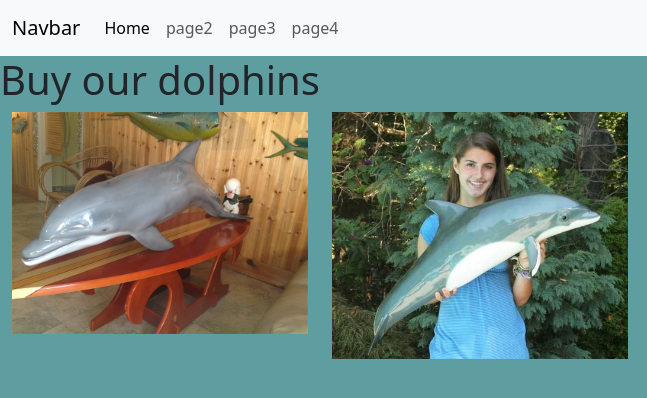
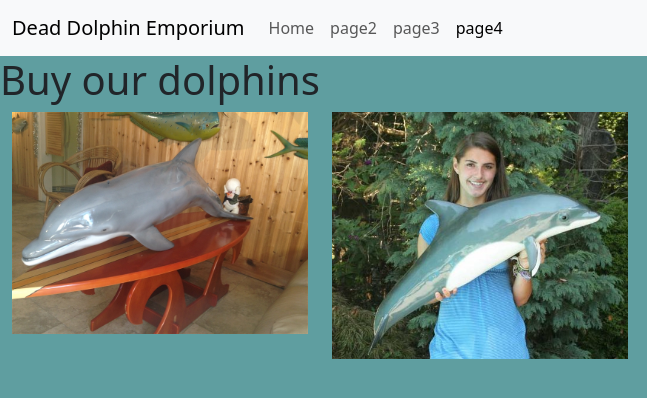
Before and after one commit to Terafora/Team-Project-Yeah, a plain HTML site: page page4.html in a window 1280 px wide. Shown: the full height of the page, 0-647 px from the left. Drawn offline with nearby package versions, Linux system fonts and the light colour scheme.

Commit message:
changed brand on navbar

```diff
--- a/page4.html
+++ b/page4.html
@@ -13,17 +13,17 @@
 <body>
     <a href="./page2"></a> <a href="./page3"></a> <a href="./page4"></a>
     <nav class="navbar navbar-expand-lg bg-body-tertiary">
-        <div class="container-fluid"> <a class="navbar-brand" href="#">Navbar</a> <button class="navbar-toggler"
+        <div class="container-fluid"> <a class="navbar-brand" href="#">Dead Dolphin Emporium</a> <button class="navbar-toggler"
                 type="button" data-bs-toggle="collapse" data-bs-target="#navbarNavDropdown"
                 aria-controls="navbarNavDropdown" aria-expanded="false" aria-label="Toggle navigation"> <span
                     class="navbar-toggler-icon"></span> </button>
             <div class="collapse navbar-collapse" id="navbarNavDropdown">
                 <ul class="navbar-nav">
-                    <li class="nav-item"> <a class="nav-link active" aria-current="page" href="./index.html">Home</a>
+                    <li class="nav-item"> <a class="nav-link" aria-current="page" href="./index.html">Home</a>
                     </li>
                     <li class="nav-item"> <a class="nav-link" href="./page2.html">page2</a> </li>
                     <li class="nav-item"> <a class="nav-link" href="./page3.html">page3</a> </li>
-                    <li class="nav-item"> <a class="nav-link" href="./page4.html">page4</a> </li>
+                    <li class="nav-item"> <a class="nav-link active" href="./page4.html">page4</a> </li>
                 </ul>
             </div>
         </div>
```
